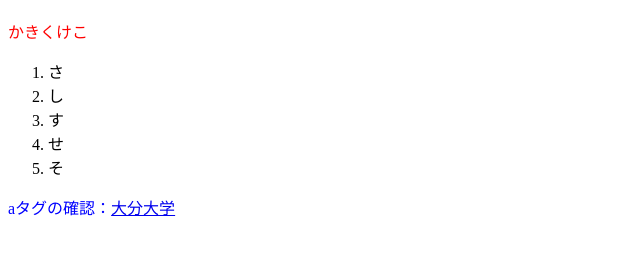
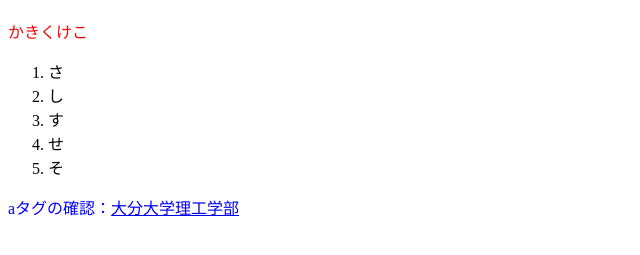
Before and after one commit to v19e3024/tmp-html, a plain HTML site: page index.html in a window 1280 px wide. Shown: the part 61-316 px from the top of the page, without its empty margins (0-640 px from the left). Drawn offline with Linux system fonts and the light colour scheme.

Commit message:
リンクを理工学部に変更

```diff
--- a/index.html
+++ b/index.html
@@ -13,6 +13,6 @@
             <li>せ</li>
             <li>そ</li>
         </ol>
-        <p style="color: #0000ff;">aタグの確認：<a href="https://www.oita-u.ac.jp">大分大学</a></p>
+        <p style="color: #0000ff;">aタグの確認：<a href="https://www.st.oita-u.ac.jp">大分大学理工学部</a></p>
     </body>
 </html>
```
